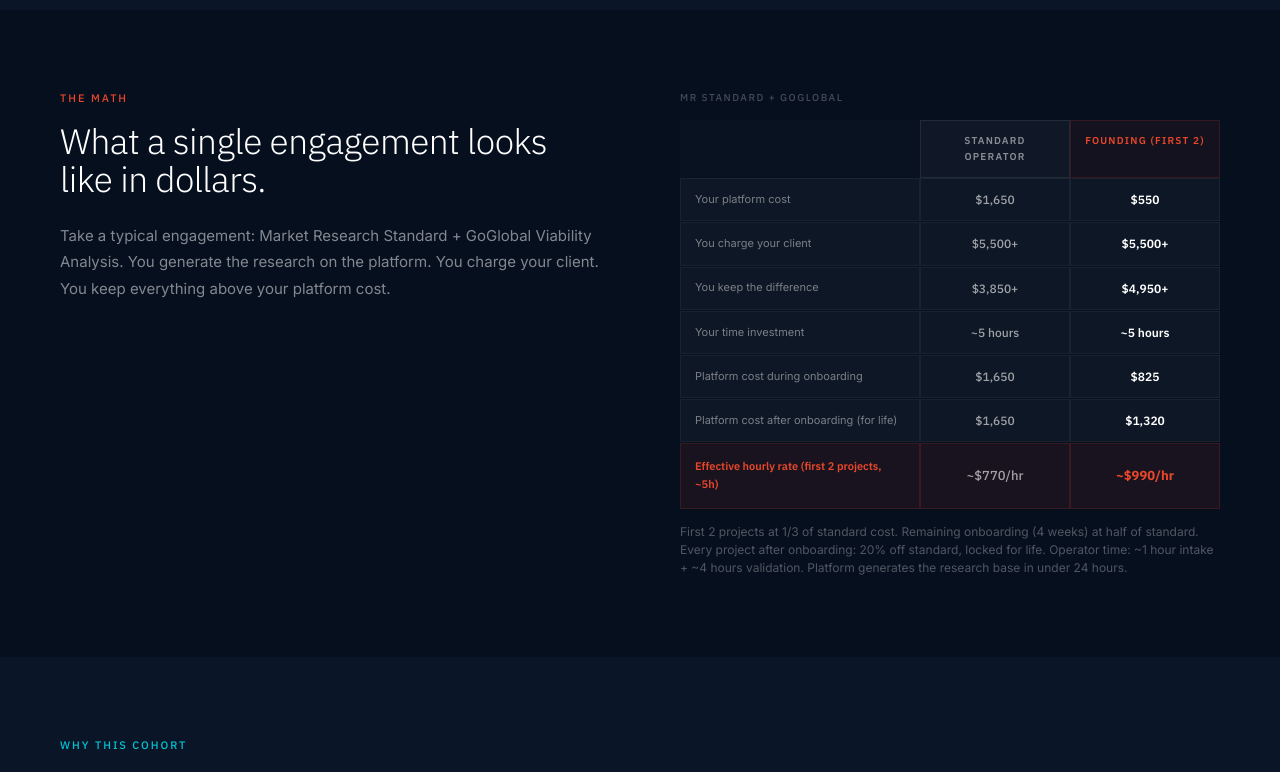
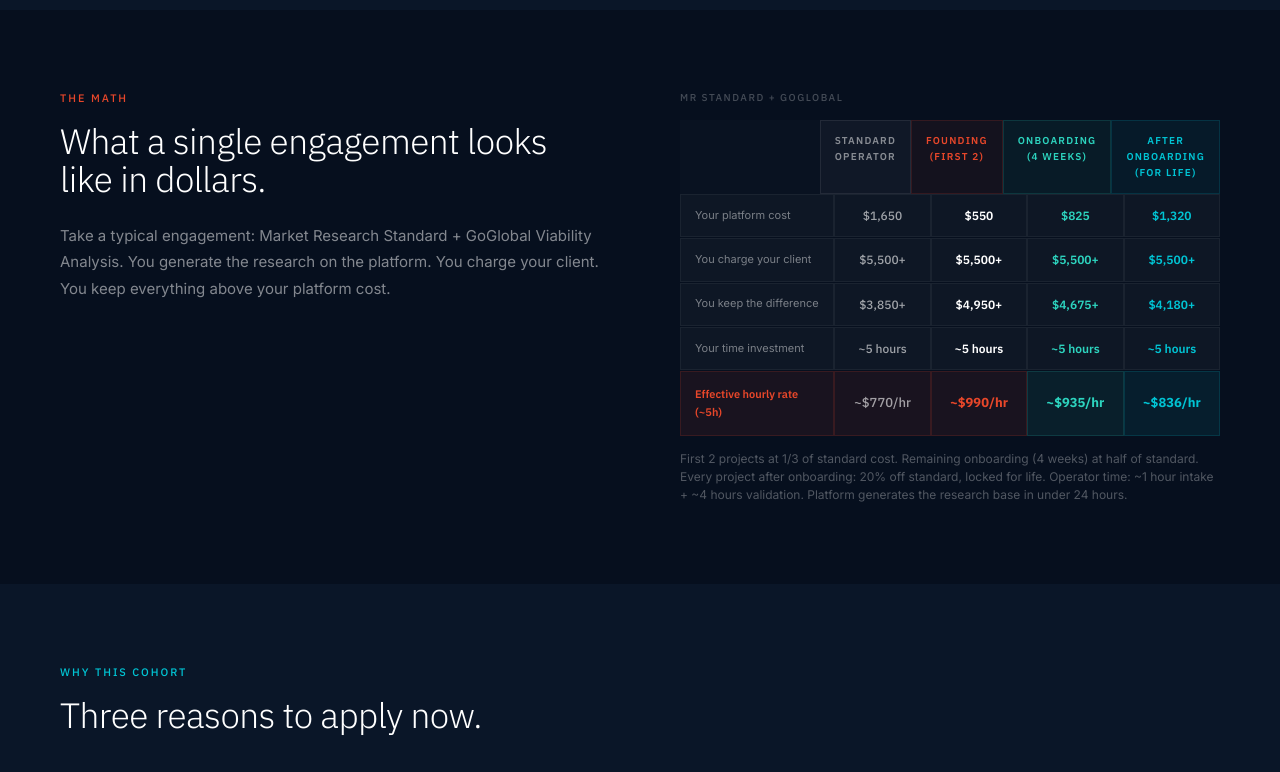
Before and after one commit to valterklug/soundcheck-insights-website, a React (Vite) app: page /founding-cohort in a window 1280 px wide. Shown: the part 1900-2672 px from the top of the page. Built offline with nearby package versions, Linux system fonts and the light colour scheme.

Commit message:
fix cohort content

```diff
--- a/src/pages/FoundingCohort.jsx
+++ b/src/pages/FoundingCohort.jsx
@@ -190,7 +190,7 @@
             </div>
 
             {/* Column Headers */}
-            <div style={{ display: 'grid', gridTemplateColumns: '1.6fr 1fr 1fr', gap: 0 }} className="econ-grid">
+            <div style={{ display: 'grid', gridTemplateColumns: '1.6fr 1fr 1fr 1fr 1fr', gap: 0 }} className="econ-grid">
               <div style={{ padding: '12px 14px', background: 'rgba(255,255,255,0.01)' }} />
               <div style={{
                 padding: '12px 14px', background: 'rgba(255,255,255,0.04)',
@@ -208,11 +208,27 @@
                   {t('foundingCohort.mathColFounding')}
                 </div>
               </div>
+              <div style={{
+                padding: '12px 14px', background: 'rgba(45,212,191,0.06)',
+                border: '1px solid rgba(45,212,191,0.15)', textAlign: 'center',
+              }}>
+                <div style={{ fontSize: 10, fontWeight: 600, letterSpacing: '0.12em', textTransform: 'uppercase', color: '#2DD4BF', fontFamily: 'IBM Plex Sans, sans-serif' }}>
+                  {t('foundingCohort.mathColOnboarding')}
+                </div>
+              </div>
+              <div style={{
+                padding: '12px 14px', background: 'rgba(0,196,212,0.06)',
+                border: '1px solid rgba(0,196,212,0.15)', textAlign: 'center',
+              }}>
+                <div style={{ fontSize: 10, fontWeight: 600, letterSpacing: '0.12em', textTransform: 'uppercase', color: '#00C4D4', fontFamily: 'IBM Plex Sans, sans-serif' }}>
+                  {t('foundingCohort.mathColForLife')}
+                </div>
+              </div>
             </div>
 
             {/* Rows */}
-            {t('foundingCohort.mathRows', { returnObjects: true }).map(([label, std, founding], i) => (
-              <div key={i} style={{ display: 'grid', gridTemplateColumns: '1.6fr 1fr 1fr', gap: 0, marginBottom: 1 }} className="econ-grid">
+            {t('foundingCohort.mathRows', { returnObjects: true }).map(([label, std, founding, onboarding, forLife], i) => (
+              <div key={i} style={{ display: 'grid', gridTemplateColumns: '1.6fr 1fr 1fr 1fr 1fr', gap: 0, marginBottom: 1 }} className="econ-grid">
                 <div style={{ padding: '11px 14px', background: 'rgba(255,255,255,0.03)', border: '1px solid rgba(255,255,255,0.05)', display: 'flex', alignItems: 'center' }}>
                   <span style={{ fontFamily: 'Inter, sans-serif', fontSize: 11, color: 'rgba(255,255,255,0.45)' }}>{label}</span>
                 </div>
@@ -222,11 +238,17 @@
                 <div style={{ padding: '11px 14px', background: 'rgba(255,255,255,0.03)', border: '1px solid rgba(255,255,255,0.05)', textAlign: 'center', display: 'flex', alignItems: 'center', justifyContent: 'center' }}>
                   <span style={{ fontFamily: 'IBM Plex Sans, sans-serif', fontSize: 12, fontWeight: 600, color: '#fff' }}>{founding}</span>
                 </div>
+                <div style={{ padding: '11px 14px', background: 'rgba(255,255,255,0.03)', border: '1px solid rgba(255,255,255,0.05)', textAlign: 'center', display: 'flex', alignItems: 'center', justifyContent: 'center' }}>
+                  <span style={{ fontFamily: 'IBM Plex Sans, sans-serif', fontSize: 12, fontWeight: 600, color: '#2DD4BF' }}>{onboarding}</span>
+                </div>
+                <div style={{ padding: '11px 14px', background: 'rgba(255,255,255,0.03)', border: '1px solid rgba(255,255,255,0.05)', textAlign: 'center', display: 'flex', alignItems: 'center', justifyContent: 'center' }}>
+                  <span style={{ fontFamily: 'IBM Plex Sans, sans-serif', fontSize: 12, fontWeight: 600, color: '#00C4D4' }}>{forLife}</span>
+                </div>
               </div>
             ))}
 
             {/* Highlight row */}
-            <div style={{ display: 'grid', gridTemplateColumns: '1.6fr 1fr 1fr', gap: 0, marginTop: 1 }} className="econ-grid">
+            <div style={{ display: 'grid', gridTemplateColumns: '1.6fr 1fr 1fr 1fr 1fr', gap: 0, marginTop: 1 }} className="econ-grid">
               <div style={{ padding: '14px 14px', background: 'rgba(232,71,42,0.08)', border: '1px solid rgba(232,71,42,0.15)', display: 'flex', alignItems: 'center' }}>
                 <span style={{ fontFamily: 'IBM Plex Sans, sans-serif', fontSize: 11, fontWeight: 600, color: 'var(--orange)' }}>{t('foundingCohort.mathEffectiveRate')}</span>
               </div>
@@ -235,6 +257,12 @@
               </div>
               <div style={{ padding: '14px 14px', background: 'rgba(232,71,42,0.08)', border: '1px solid rgba(232,71,42,0.15)', textAlign: 'center', display: 'flex', alignItems: 'center', justifyContent: 'center' }}>
                 <span style={{ fontFamily: 'IBM Plex Sans, sans-serif', fontSize: 13, fontWeight: 700, color: 'var(--orange)' }}>{t('foundingCohort.mathRateFounding')}</span>
+              </div>
+              <div style={{ padding: '14px 14px', background: 'rgba(45,212,191,0.08)', border: '1px solid rgba(45,212,191,0.15)', textAlign: 'center', display: 'flex', alignItems: 'center', justifyContent: 'center' }}>
+                <span style={{ fontFamily: 'IBM Plex Sans, sans-serif', fontSize: 13, fontWeight: 700, color: '#2DD4BF' }}>{t('foundingCohort.mathRateOnboarding')}</span>
+              </div>
+              <div style={{ padding: '14px 14px', background: 'rgba(0,196,212,0.08)', border: '1px solid rgba(0,196,212,0.15)', textAlign: 'center', display: 'flex', alignItems: 'center', justifyContent: 'center' }}>
+                <span style={{ fontFamily: 'IBM Plex Sans, sans-serif', fontSize: 13, fontWeight: 700, color: '#00C4D4' }}>{t('foundingCohort.mathRateForLife')}</span>
               </div>
             </div>
 
```
Also changed, not shown: src/i18n/en.json, src/i18n/es.json, src/i18n/pt.json.
